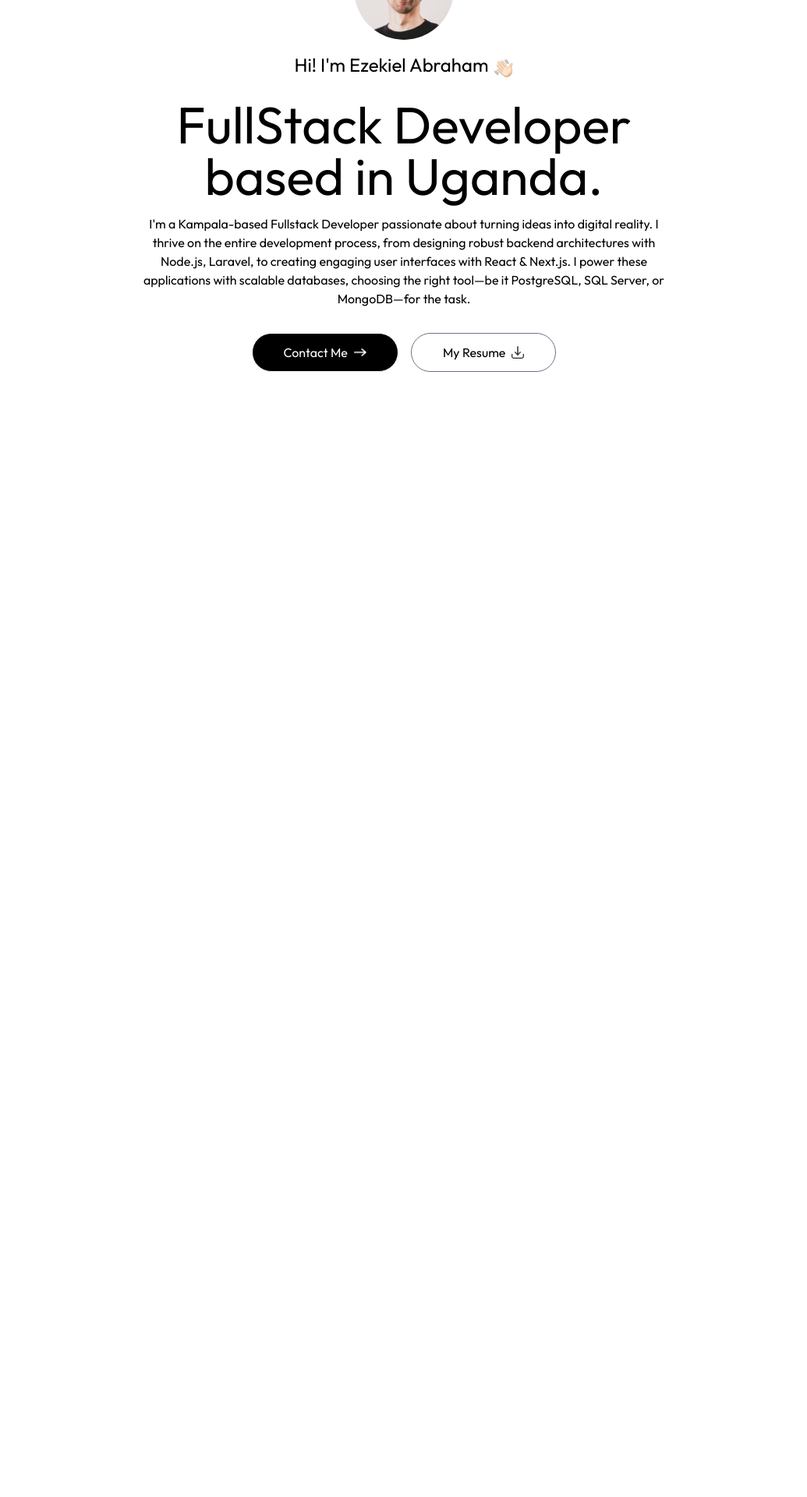
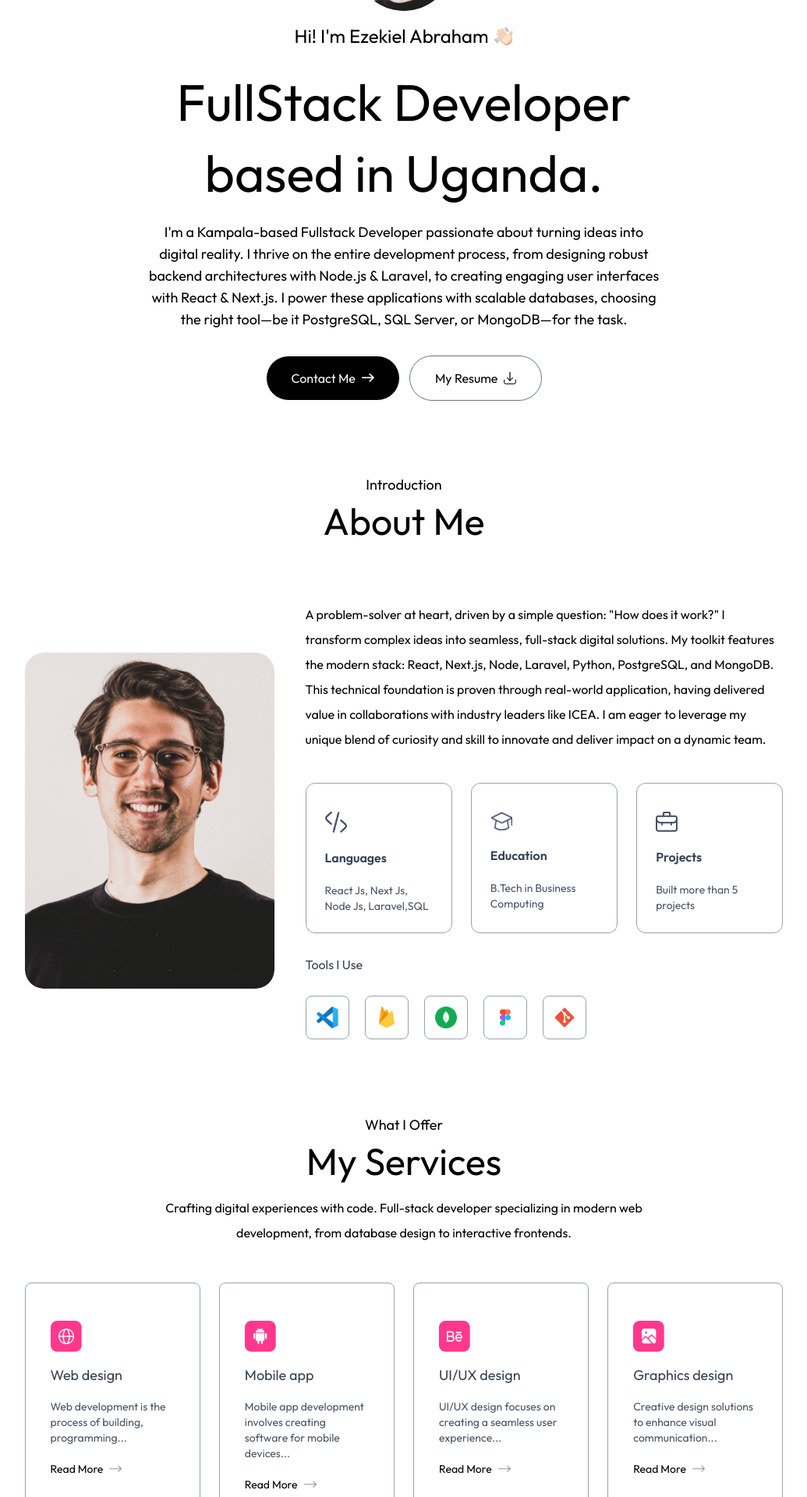
Before and after one commit to abraham-DBA/Portfolio-website1, a Next.js app: page / in a window 1280 px wide. Shown: the part 200-2120 px from the top of the page at 78% size, without its empty margins (122-1157 px from the left). Before the commit the page ends 800 px from the top, so only its background shows below. Built offline with nearby package versions, Linux system fonts and the light colour scheme; a web font is replaced by a local one.

Commit message:
third-commit

```diff
--- a/app/layout.js
+++ b/app/layout.js
@@ -16,9 +16,9 @@ export const metadata = {
 
 export default function RootLayout({ children }) {
   return (
-    <html lang="en">
+    <html lang="en" className="scroll-smooth">
       <body
-        className={`${outfit.className} ${ovo.className} antialiased`}
+        className={`${outfit.className} ${ovo.className} antialiased leading-8 overflow-x-hidden`}
       >
         {children}
       </body>
--- a/app/page.js
+++ b/app/page.js
@@ -1,12 +1,16 @@
 'use client'
 import Navbar from "@/components/Navbar";
 import Header from "@/components/Header";
+import About from "@/components/About";
+import Services from "@/components/Services";
 
 export default function Home() {
   return (
     <>
         <Navbar />
         <Header/>
+        <About/>
+        <Services/>
     </>
   );
 }
--- a/assets/assets.js
+++ b/assets/assets.js
@@ -107,8 +107,8 @@ export const serviceData = [
 ]
 
 export const infoList = [
-    { icon: assets.code_icon, iconDark: assets.code_icon_dark, title: 'Languages', description: 'HTML, CSS, JavaScript React Js, Next Js' },
-    { icon: assets.edu_icon, iconDark: assets.edu_icon_dark, title: 'Education', description: 'B.Tech in Computer Science' },
+    { icon: assets.code_icon, iconDark: assets.code_icon_dark, title: 'Languages', description: 'React Js, Next Js, Node Js, Laravel,SQL' },
+    { icon: assets.edu_icon, iconDark: assets.edu_icon_dark, title: 'Education', description: 'B.Tech in Business Computing' },
     { icon: assets.project_icon, iconDark: assets.project_icon_dark, title: 'Projects', description: 'Built more than 5 projects' }
 ];
 
--- /dev/null
+++ b/components/About.jsx
@@ -0,0 +1,47 @@
+import React from 'react';
+import {assets, infoList, toolsData} from "@/assets/assets";
+import Image from "next/image";
+
+const About = () => {
+    return (
+        <div id="about" className="w-full px-[12%] py-2 scroll-mt-20">
+            <h4 className="text-center mb-2 text-lg font-Ovo">Introduction</h4>
+            <h2 className="text-center text-5xl font-Ovo">About Me</h2>
+
+            <div className="flex w-full flex-col lg:flex-row items-center gap-10 my-20">
+                <div className="w-64 sm:w-80 rounded-3xl max-w-none">
+                    <Image className="w-full rounded-3xl" src={assets.user_image} alt="user-image"/>
+                </div>
+                <div className="flex-1">
+                    <p className="mb-10 max-w-2xl font-Ovo">
+                        A problem-solver at heart, driven by a simple question: "How does it work?" I transform complex ideas into seamless, full-stack digital solutions. My toolkit features the modern stack: React, Next.js, Node, Laravel, Python, PostgreSQL, and MongoDB. This technical foundation is proven through real-world application, having delivered value in collaborations with industry leaders like ICEA. I am eager to leverage my unique blend of curiosity and skill to innovate and deliver impact on a dynamic team.
+                    </p>
+
+                    <ul className="grid grid-cols-1 sm:grid-cols-3 gap-6 max-w-2xl">
+                        {infoList.map(({icon, iconDark, title, description}, index) => (
+                            <li key={index} className="border-[0.5px] border-gray-400 rounded-xl p-6 cursor-pointer hover:bg-blue-400 hover:-translate-y-1 duration-500">
+                                <Image className="w-7 mt-3" src={icon} alt={title} />
+                                <h3 className="my-4 font-semibold text-gray-700">{title}</h3>
+                                <p className="text-gray-600 text-sm">{description}</p>
+
+                            </li>
+                        ))}
+                    </ul>
+
+                    <h4 className="my-6 text-gray-700 font-Ovo">Tools I Use</h4>
+
+                    <ul className="flex items-center gap-3 sm:gap-5">
+                    {toolsData.map((tool, index) => (
+                        <li className="flex items-center justify-center w-12 sm:w-14 aspect-square border border-gray-400 rounded-lg cursor-pointer hover:bg-blue-400 hover:-translate-y-1 duration-500" key={index}>
+                            <Image src={tool} alt="tool" className="w-5 sm:w-7"/>
+                        </li>
+                    ))}
+                    </ul>
+
+                </div>
+            </div>
+        </div>
+    );
+};
+
+export default About;
--- a/components/Header.jsx
+++ b/components/Header.jsx
@@ -1,32 +1,55 @@
 import React from 'react';
 import Image from "next/image";
-import {assets} from "@/assets/assets";
+import { assets } from "@/assets/assets";
 
 const Header = () => {
     return (
-        <div className="w-11/12 max-w-3xl text-center mx-auto h-screen flex flex-col items-center justify-center gap-4">
+        <div className="w-11/12 max-w-3xl text-center mx-auto min-h-screen flex flex-col items-center justify-center gap-4 px-2">
+            {/* Profile Image */}
             <div>
-                <Image src={assets.profile_img} alt="profile-image" className="rounded-full w-32"/>
+                <Image
+                    src={assets.profile_img}
+                    alt="profile-image"
+                    className="rounded-full w-24 sm:w-32 mx-auto"
+                />
             </div>
 
-            <h3 className="flex items-end gap-2 text-xl md:text-2xl mb-3 font-Ovo">
-                Hi! I'm Ezekiel Abraham <Image src={assets.hand_icon} alt="profile-image" className="w-6"/>
+            {/* Intro */}
+            <h3 className="flex flex-wrap items-center justify-center gap-2 text-lg sm:text-xl md:text-2xl mb-2 font-Ovo">
+                Hi! I'm Ezekiel Abraham
+                <Image src={assets.hand_icon} alt="hand-icon" className="w-5 sm:w-6"/>
             </h3>
 
-            <h1 className="text-3xl sm:text-6xl lg:text-[66px] font-Ovo">
+            {/* Title */}
+            <h1 className="text-2xl sm:text-4xl md:text-5xl lg:text-[66px] font-Ovo leading-snug">
                 FullStack Developer based in Uganda.
             </h1>
 
-            <p className="max-w-2xl mx-auto font-Ovo">
-                I'm a Kampala-based Fullstack Developer passionate about turning ideas into digital reality. I thrive on the entire development process, from designing robust backend architectures with Node.js, Laravel, to creating engaging user interfaces with React & Next.js. I power these applications with scalable databases, choosing the right tool—be it PostgreSQL, SQL Server, or MongoDB—for the task.
+            {/* Description */}
+            <p className="text-sm sm:text-base md:text-lg max-w-lg sm:max-w-2xl mx-auto font-Ovo px-2">
+                I'm a Kampala-based Fullstack Developer passionate about turning ideas into digital reality.
+                I thrive on the entire development process, from designing robust backend architectures with
+                Node.js & Laravel, to creating engaging user interfaces with React & Next.js. I power these
+                applications with scalable databases, choosing the right tool—be it PostgreSQL, SQL Server,
+                or MongoDB—for the task.
             </p>
 
-            <div className="flex flex-col sm:flex-row items-center gap-4 mt-4">
-                <a href="#contact" className="px-10 py-3 border border-white rounded-full bg-black text-white flex items-center gap-2">
-                    Contact Me <Image src={assets.right_arrow_white} alt="arrow-icon" className="w-4"/>
+            {/* Buttons */}
+            <div className="flex flex-col sm:flex-row items-center gap-3 mt-4 w-full sm:w-auto">
+                <a
+                    href="#contact"
+                    className="w-full sm:w-auto px-8 py-3 border border-white rounded-full bg-black text-white flex items-center justify-center gap-2"
+                >
+                    Contact Me
+                    <Image src={assets.right_arrow_white} alt="arrow-icon" className="w-4"/>
                 </a>
-                <a href="/sample-resume.pdf" download className="px-10 py-3 border rounded-full border-gray-500 flex items-center gap-2">
-                    My Resume<Image src={assets.download_icon} alt="arrow-icon" className="w-4"/>
+                <a
+                    href="/sample-resume.pdf"
+                    download
+                    className="w-full sm:w-auto px-8 py-3 border rounded-full border-gray-500 flex items-center justify-center gap-2"
+                >
+                    My Resume
+                    <Image src={assets.download_icon} alt="arrow-icon" className="w-4"/>
                 </a>
             </div>
         </div>
--- a/components/Navbar.jsx
+++ b/components/Navbar.jsx
@@ -1,8 +1,10 @@
-import React, {useRef} from 'react';
+import React, {useEffect, useRef, useState} from 'react';
 import { assets } from "@/assets/assets";
 import Image from "next/image";
 
 const Navbar = () => {
+    const [isScroll, setIsScroll] = useState(false);
+
     const sideMenuRef = useRef()
 
     const openMenu = () => {
@@ -13,17 +15,27 @@ const Navbar = () => {
         sideMenuRef.current.style.transform = "translateX(16rem)";
     }
 
+    useEffect(() => {
+        window.addEventListener("scroll", () => {
+            if(scrollY > 50){
+                setIsScroll(true)
+            }else{
+                setIsScroll(false)
+            }
+        });
+    }, []);
+
     return (
         <>
             <div className="fixed top-0 right-0 w-11/12 -z-10 translate-y-[-80%]">
                 <Image src={assets.header_bg_color} alt="header" className="w-full" />
             </div>
-            <nav className="w-full fixed px-5 lg:px-8 xl:px-[8%] py-4 flex items-center justify-between z-50">
+            <nav className={`w-full fixed px-5 lg:px-8 xl:px-[8%] py-4 flex items-center justify-between z-50 ${isScroll ? "bg-white bg-opacity-50 backdrop-blur-lg shadow-sm" : ""}`}>
                 <a href="/">
                     <Image src={assets.logo} alt="Logo" className="w-28 cursor-pointer mr-14" />
                 </a>
 
-                <ul className="hidden md:flex items-center gap-6 lg:gap-8 rounded-full px-12 py-3 bg-white shadow-sm bg-opacity-50">
+                <ul className={`hidden md:flex items-center gap-6 lg:gap-8 rounded-full px-12 py-3 ${isScroll ? "" : "bg-white shadow-sm bg-opacity-50"} `}>
                     <li><a className="font-Ovo" href="#top">Home</a> </li>
                     <li><a className="font-Ovo" href="#about">About Me</a> </li>
                     <li><a className="font-Ovo" href="#services">Services</a> </li>
--- /dev/null
+++ b/components/Services.jsx
@@ -0,0 +1,37 @@
+import React from 'react';
+import {assets, serviceData} from "@/assets/assets";
+import Image from "next/image";
+
+const Services = () => {
+    return (
+        <div id="services" className="w-full px-[12%] py-2 scroll-mt-20">
+            <h4 className="text-center mb-2 text-lg font-Ovo">
+                What I Offer
+            </h4>
+            <h2 className="text-center text-5xl font-Ovo">
+                My Services
+            </h2>
+            <p className="text-center max-w-2xl mx-auto mt-5 mb-12 font-Ovo">
+                Crafting digital experiences with code. Full-stack developer specializing in modern web development, from database design to interactive frontends.
+            </p>
+
+            <div className="grid grid-cols-1 sm:grid-cols-2 md:grid-cols-3 lg:grid-cols-4 gap-4 md:gap-6 my-10">
+                {serviceData.map(({icon, title, description, link}, index) => (
+                    <div key={index} className="border border-gray-400 rounded-lg px-8 py-12 cursor-pointer hover:bg-blue-400 hover:-translate-y-1 duration-500">
+                        <Image src={icon} alt="icon" className="w-10"/>
+                        <h3 className="text-lg my-4 text-gray-700">{title}</h3>
+                        <p className="text-sm text-gray-600 leading-5">
+                            {description}
+                        </p>
+                        <a href={link} className="flex items-center gap-2 text-sm mt-5">
+                            Read More<Image src={assets.right_arrow} alt="read-more" className="w-4"/>
+                        </a>
+                    </div>
+                ))}
+
+            </div>
+        </div>
+    );
+};
+
+export default Services;
```
Also changed, not shown: assets/profile.png (renamed from assets/profile1.png), components/Work.jsx (added).
